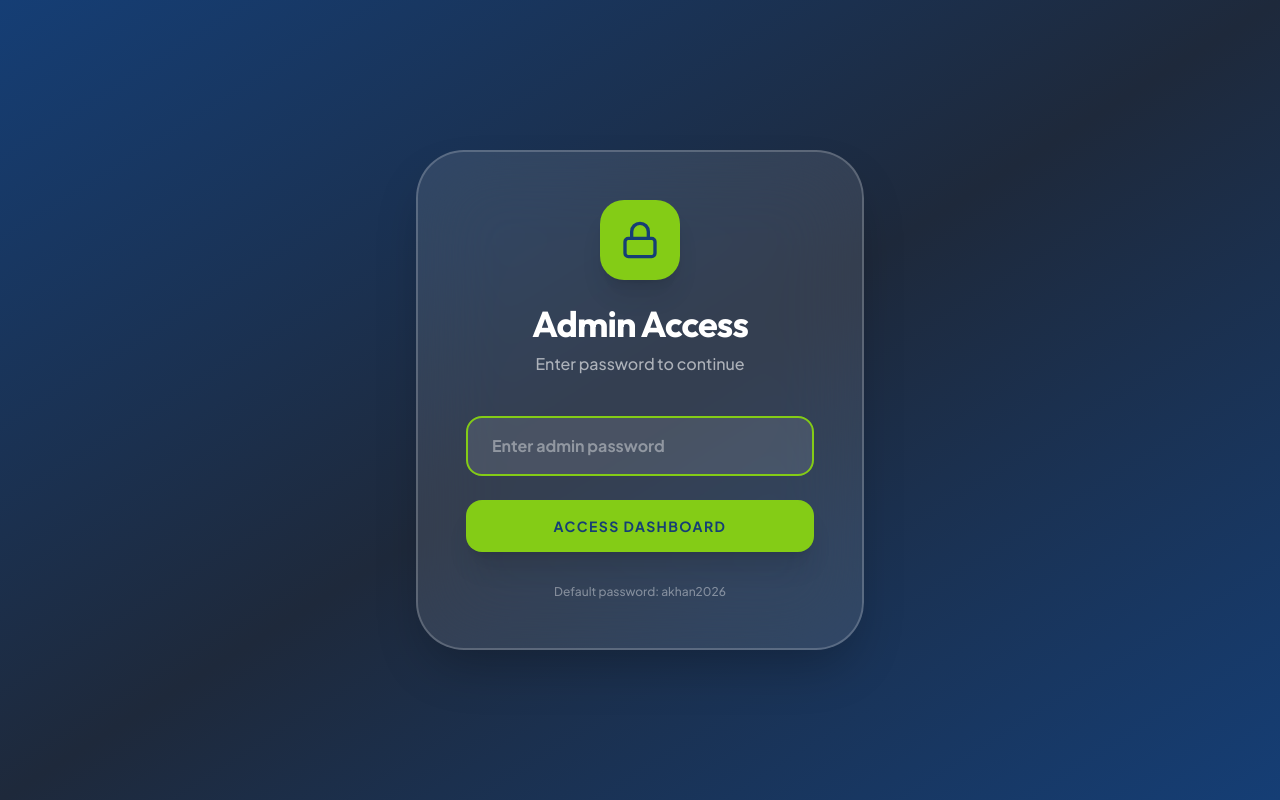
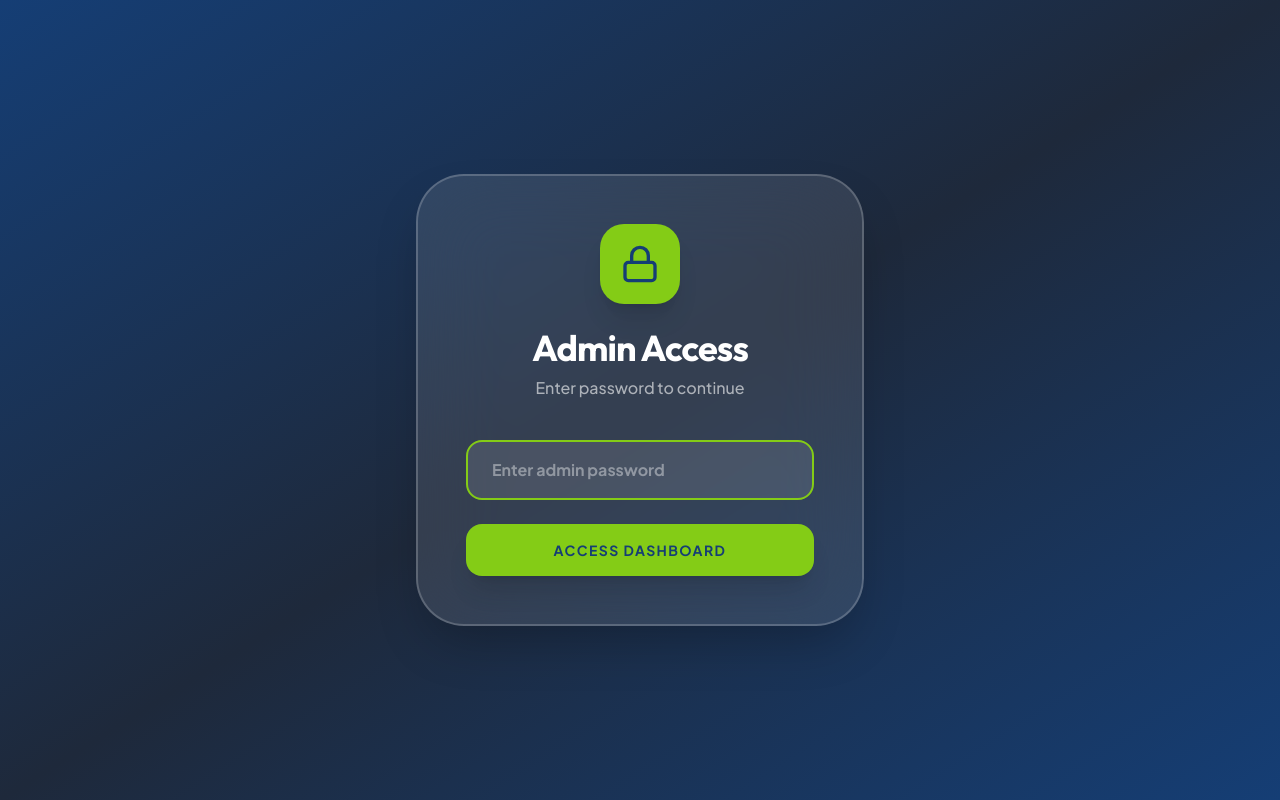
Before and after one commit to abdullah-kz17/a-khan, a Next.js app in the folder products/physio-template/: page /admin in a window 1280 px wide. Built offline with nearby package versions, Linux system fonts and the light colour scheme.

Commit message:
updated content

```diff
--- a/products/physio-template/src/app/admin/page.tsx
+++ b/products/physio-template/src/app/admin/page.tsx
@@ -13,7 +13,7 @@ export default function AdminLogin() {
     e.preventDefault();
 
     // Simple password check - you can change this password
-    if (password === "akhan2026") {
+    if (password === "molvi2002") {
       sessionStorage.setItem("adminAuth", "true");
       router.push("/admin/bookings");
     } else {
@@ -58,10 +58,6 @@ export default function AdminLogin() {
             Access Dashboard
           </button>
         </form>
-
-        <p className="mt-8 text-center text-white/40 text-xs font-medium">
-          Default password: akhan2026
-        </p>
       </div>
     </div>
   );
```
